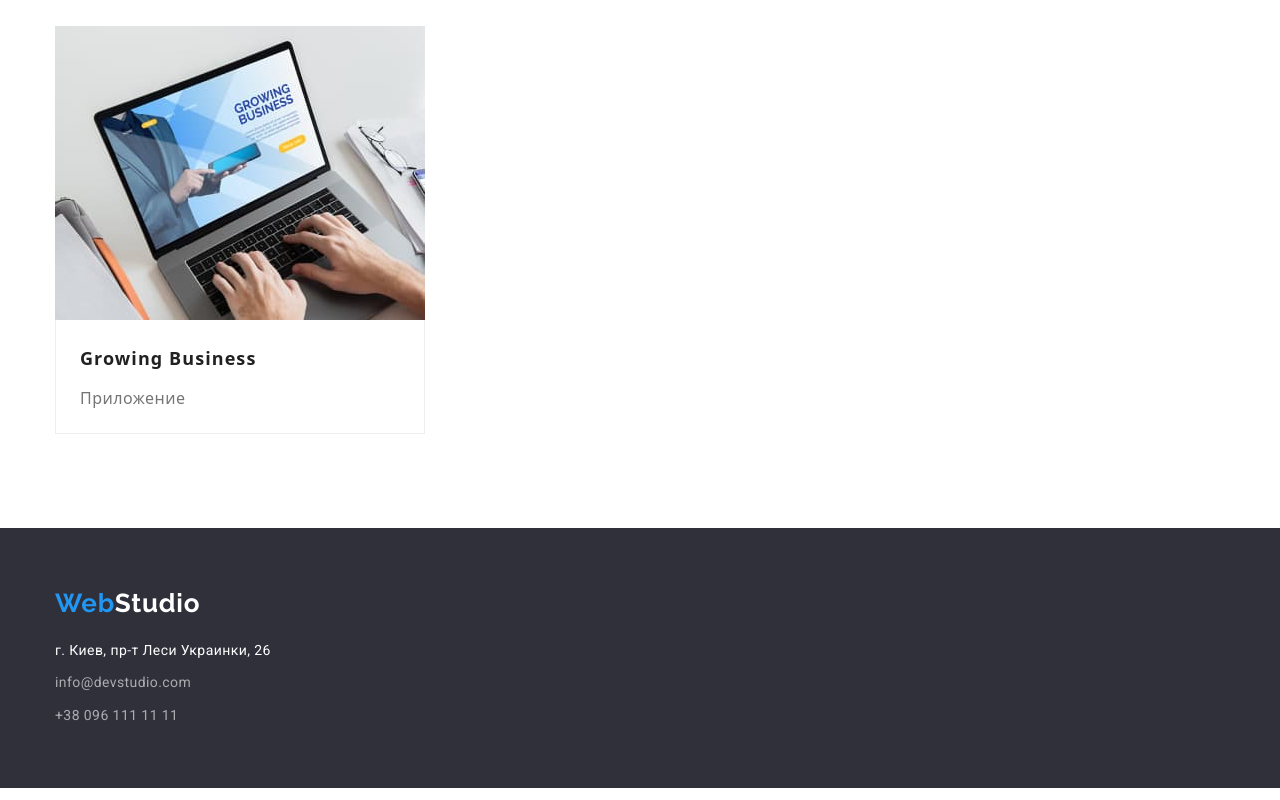
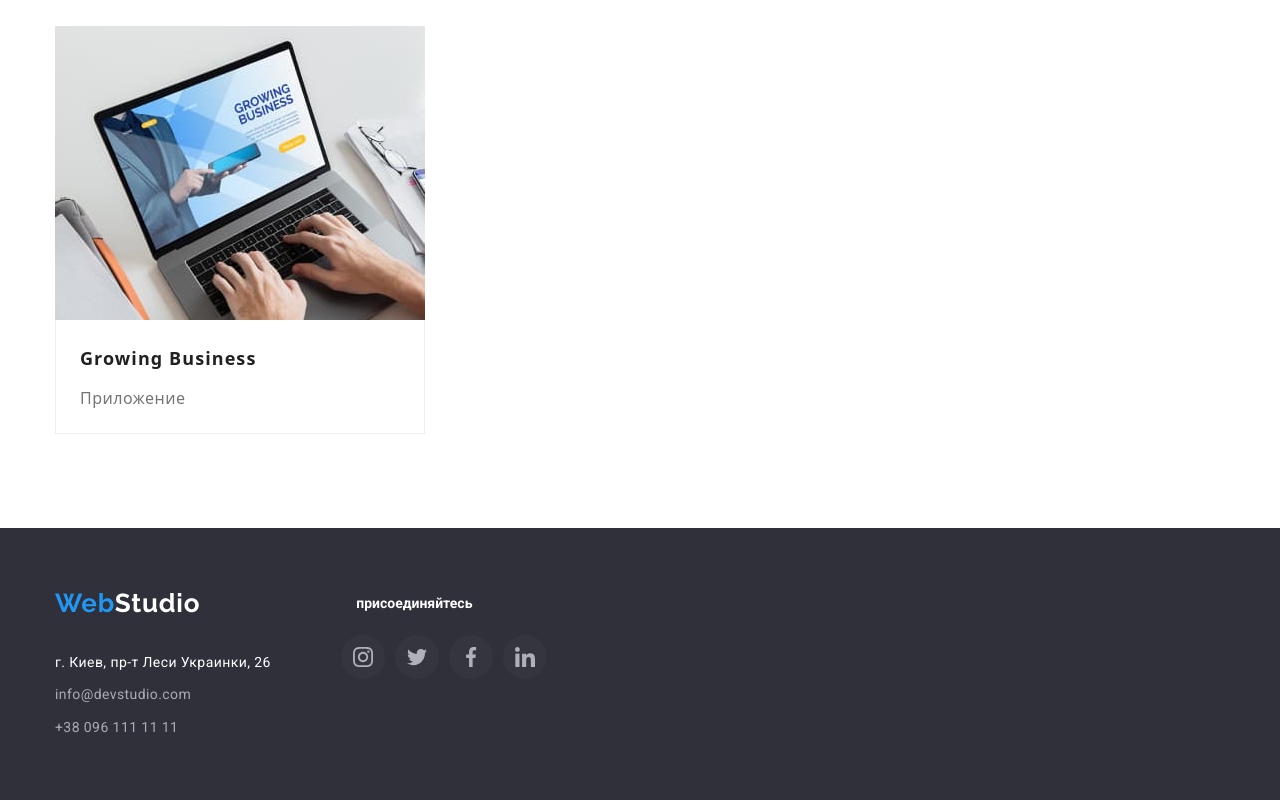
Before and after one commit to AnnaSobova/goit-markup-hw-04, a plain HTML site: page portfolio.html in a window 1280 px wide. Shown: the part 1534-2334 px from the top of the page. Drawn offline with nearby package versions, Linux system fonts and the light colour scheme.

Commit message:
with logo phone and envelope

```diff
--- a/portfolio.html
+++ b/portfolio.html
@@ -32,10 +32,20 @@
                 </ul>
             </nav>
             <ul class="list contact-info-head">
-                <li class="contact-info-head-size"><a class="contact-mail link"
-                        href="mail:info@devstudio.com">info@devstudio.com</a></li>
-                <li class="contact-info-head-size"><a class="contact-number link" href="tel:+380961111111">+38 096 111 11
-                        11</a></li>
+                <li class="contact-info-head-size">
+                    <a class="contact-mail link contact-logo" href="mail:info@devstudio.com">info@devstudio.com
+                        <svg class="contact-logo-icon" width="16px" height="12px">
+                            <use href="./img/sprite.svg#icon-envelope"></use>
+                        </svg>
+                    </a>
+                </li>
+                <li class="contact-info-head-size">
+                    <a class="contact-number link contact-logo" href="tel:+380961111111">+38 096 111 11 11
+                        <svg class="contact-logo-icon" width="10px" height="16px">
+                            <use href="./img/sprite.svg#icon-phone"></use>
+                        </svg>
+                    </a>
+                </li>
             </ul>
         </div>
     </header>
@@ -124,18 +134,58 @@
     </main>
     <footer class="dark-thema">
         <div class="container">
-            <a class="link logo_foot " href=""> <span class="web-word-color">Web</span>Studio</a>
-            <address>
-                <ul class="list foot-space ">
-                    <li class="foot-space-item"><a class="link_adress link list "
-                            href="https://goo.gl/maps/NwRdtHwd14dd7Rub6" target="_blank" rel="noopener noreferrer">г. Киев,
-                            пр-т Леси Украинки, 26</a></li>
-                    <li class="foot-space-item"><a class="contact-mail-foot link list"
-                            href="mail:info@devstudio.com">info@devstudio.com</a></li>
-                    <li class="foot-space-item"><a class="contact-number-foot  link list" href="tel:+380961111111">+38 096
-                            111 11 11</a></li>
+            <ul class="list join">
+                <li>
+                    <a class="link logo_foot " href=""> <span class="web-word-color">Web</span>Studio</a>
+
+                </li>
+                <li class="join-name-space">
+                    <p class="join-name">присоединяйтесь</p>
+                </li>
+            </ul>
+            <div class="footer-info">
+                <address class="foot-space">
+                    <ul class="list">
+                        <li class="foot-space-item"><a class="link_adress link list "
+                                href="https://goo.gl/maps/NwRdtHwd14dd7Rub6" target="_blank" rel="noopener noreferrer">г.
+                                Киев, пр-т Леси Украинки, 26</a></li>
+                        <li class="foot-space-item"><a class="contact-mail-foot link list"
+                                href="mail:info@devstudio.com">info@devstudio.com</a></li>
+                        <li class="foot-space-item"><a class="contact-number-foot  link list" href="tel:+380961111111">+38
+                                096 111 11 11</a></li>
+                    </ul>
+                </address>
+                <ul class="social-list-footer list ">
+                    <li class="social-list-item">
+                        <a class="social-list-link-footer" href="">
+                            <svg class="social-list-icon" width="20" height="20">
+                                <use href="./img/sprite.svg#icon-instagram"></use>
+                            </svg>
+                        </a>
+                    </li>
+                    <li class="social-list-item">
+                        <a class="social-list-link-footer" href="">
+                            <svg class="social-list-icon" width="20" height="20">
+                                <use href="./img/sprite.svg#icon-twitter"></use>
+                            </svg>
+                        </a>
+                    </li>
+                    <li class="social-list-item">
+                        <a class="social-list-link-footer" href="">
+                            <svg class="social-list-icon" width="20" height="20">
+                                <use href="./img/sprite.svg#icon-facebook"></use>
+                            </svg>
+                        </a>
+                    </li>
+                    <li class="social-list-item">
+                        <a class="social-list-link-footer" href="">
+                            <svg class="social-list-icon" width="20" height="20">
+                                <use href="./img/sprite.svg#icon-linkedin"></use>
+                            </svg>
+                        </a>
+                    </li>
                 </ul>
-            </address>
+            </div>
         </div>
     </footer>
 </body>
--- a/styles.css
+++ b/styles.css
@@ -115,6 +115,7 @@ img {
   align-items: center;
   margin-left: auto;
 }
+
 .contact-info-head-size {
   margin-right: 50px;
 }
@@ -141,6 +142,26 @@ img {
 .contact-number:hover,
 .contact-number:focus {
   color: var(--accent-color);
+}
+.contact-logo {
+  display: flex;
+  align-items: center;
+  justify-content: flex-end;
+  flex-direction: row-reverse;
+}
+.contact-logo-icon {
+  fill: var(--icon-grey-main-color);
+  margin-right: 10px;
+}
+
+.contact-mail:hover .contact-logo-icon,
+.contact-mail:focus .contact-logo-icon {
+  fill: var(--accent-color);
+}
+
+.contact-number:hover .contact-logo-icon,
+.contact-number:focus .contact-logo-icon {
+  fill: var(--accent-color);
 }
 
 .hero {
```
Also changed, not shown: index.html (+16 -9 lines).
